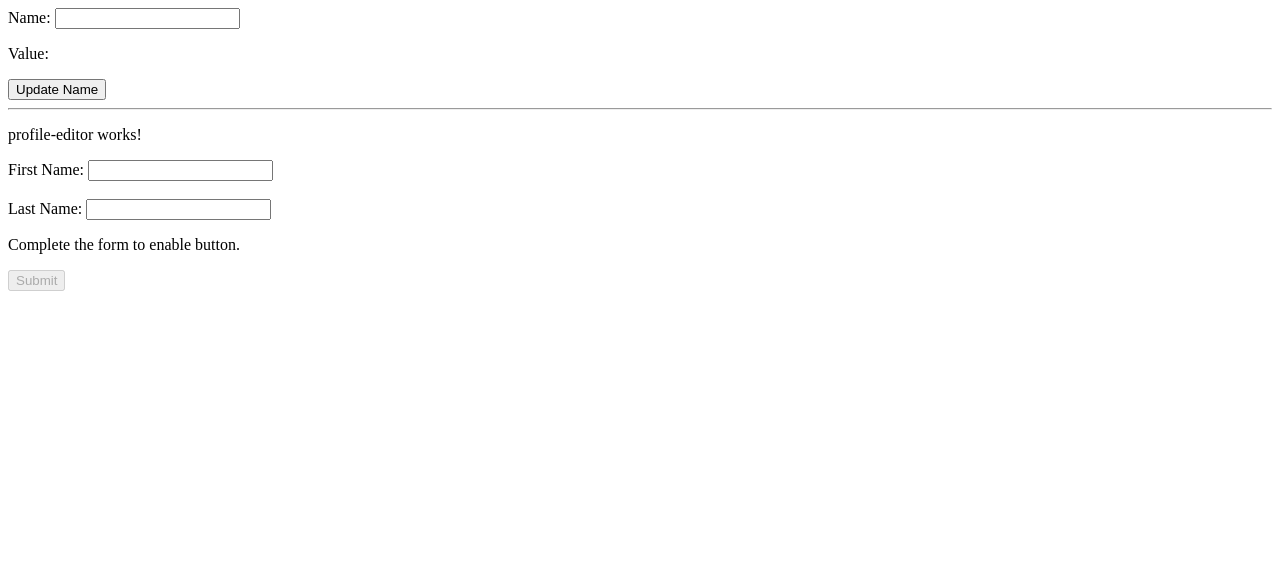
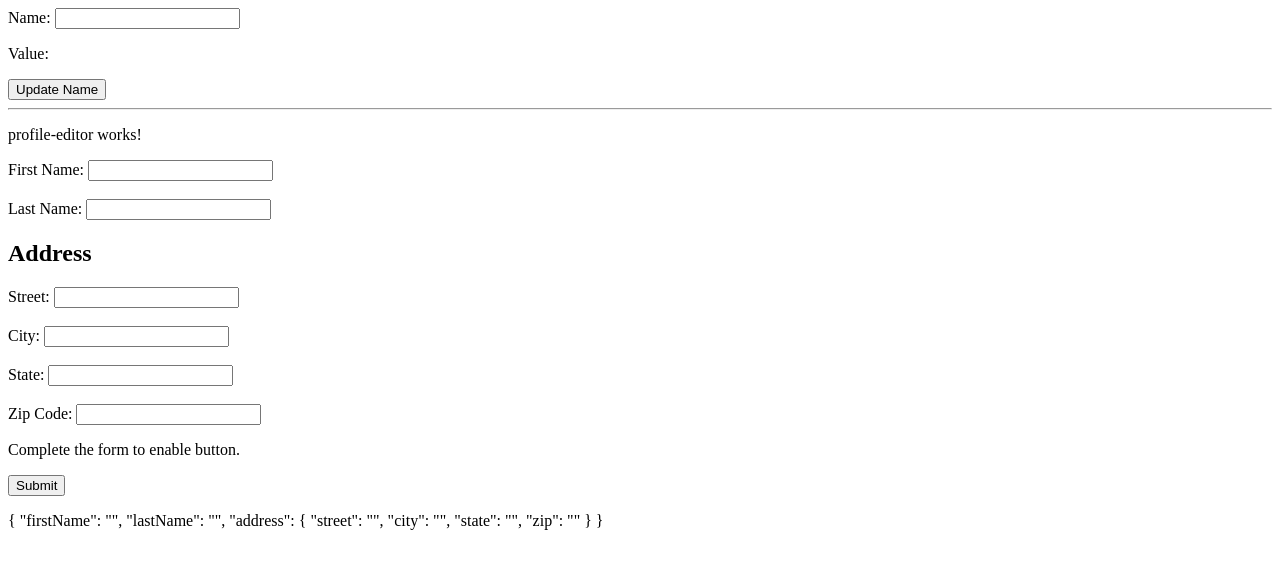
Before and after one commit to srbalakkl/Angular-Reactive-forms-from-angular.io, an Angular app: page / in a window 1280 px wide. Shown: the top 568 px of the page. Built offline with nearby package versions, Linux system fonts and the light colour scheme.

Commit message:
NEW: Json pipe to display a data

```diff
--- a/src/app/profile-editor/profile-editor.component.html
+++ b/src/app/profile-editor/profile-editor.component.html
@@ -1,6 +1,6 @@
 <p>profile-editor works!</p>
 
-<form [formGroup]="profileForm" (ngSubmit)="onSubmit()">
+<form [formGroup]="profileForm" (ngSubmit)="onSubmit()" >
 
   <label for="first-name">First Name: </label>
   <input id="first-name" type="text" formControlName="firstName"><br><br>
@@ -8,7 +8,28 @@
   <label for="last-name">Last Name: </label>
   <input id="last-name" type="text" formControlName="lastName">
 
+  <div formGroupName="address">
+    <h2>Address</h2>
+
+    <label for="street">Street: </label>
+    <input id="street" type="text" formControlName="street">
+    <br>
+    <br>
+    <label for="city">City: </label>
+    <input id="city" type="text" formControlName="city">
+    <br>
+    <br>
+    <label for="state">State: </label>
+    <input id="state" type="text" formControlName="state">
+    <br>
+    <br>
+    <label for="zip">Zip Code: </label>
+    <input id="zip" type="text" formControlName="zip">
+  </div>
+
   <p>Complete the form to enable button.</p>
   <button type="submit" [disabled]="!profileForm.valid">Submit</button>
 
+  <p>{{profileForm.value | json}}</p>
+
 </form>
--- a/src/app/profile-editor/profile-editor.component.ts
+++ b/src/app/profile-editor/profile-editor.component.ts
@@ -1,4 +1,4 @@
-import { Component, OnInit } from '@angular/core';
+import {Component, OnInit} from '@angular/core';
 import {FormControl, FormGroup, Validators} from "@angular/forms";
 
 @Component({
@@ -8,17 +8,25 @@ import {FormControl, FormGroup, Validators} from "@angular/forms";
 })
 export class ProfileEditorComponent implements OnInit {
 
-  constructor() { }
+  constructor() {
+  }
 
   ngOnInit(): void {
   }
 
   profileForm = new FormGroup({
-    firstName: new FormControl('',Validators.required),
-    lastName: new FormControl('',Validators.required),
+    firstName: new FormControl(''),
+    lastName: new FormControl(''),
+    address: new FormGroup({
+      street: new FormControl(''),
+      city: new FormControl(''),
+      state: new FormControl(''),
+      zip: new FormControl('')
+    })
   });
 
   onSubmit() {
     console.warn(this.profileForm.value)
   }
+
 }
```
